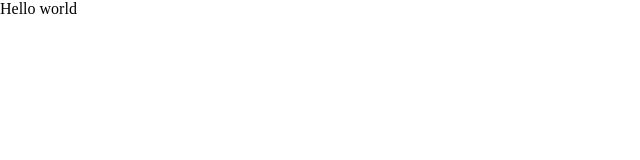
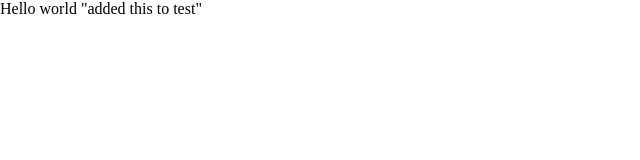
Before and after one commit to samin124/Assignment-1, a plain HTML site: page index.html in a window 1280 px wide. Shown: the whole page, without its empty margins (0-640 px from the left). Drawn offline with Linux system fonts and the light colour scheme.

Commit message:
update to test github

```diff
--- a/index.html
+++ b/index.html
@@ -8,6 +8,6 @@
     <title>Donate-today</title>
 </head>
 <body>
-    <p>Hello world</p>
+    <p>Hello world "added this to test"</p>
 </body>
 </html>
```
